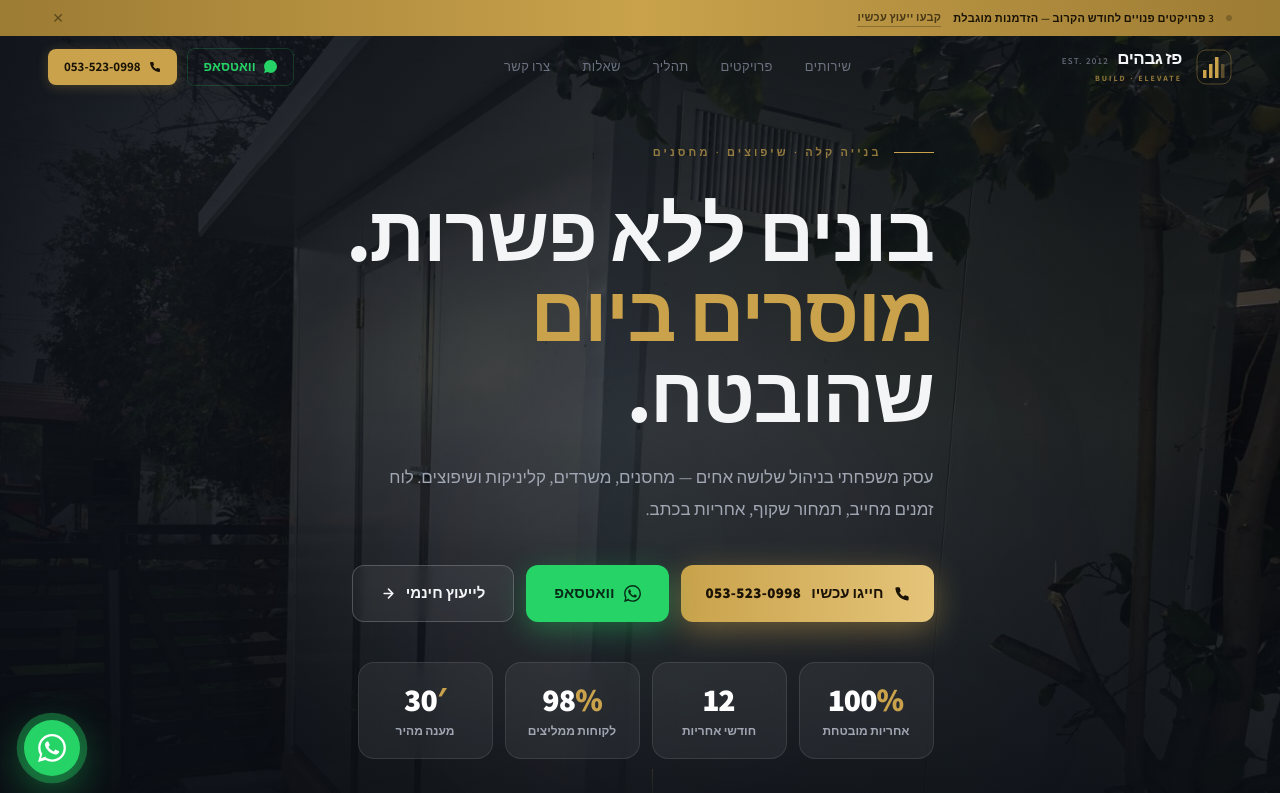
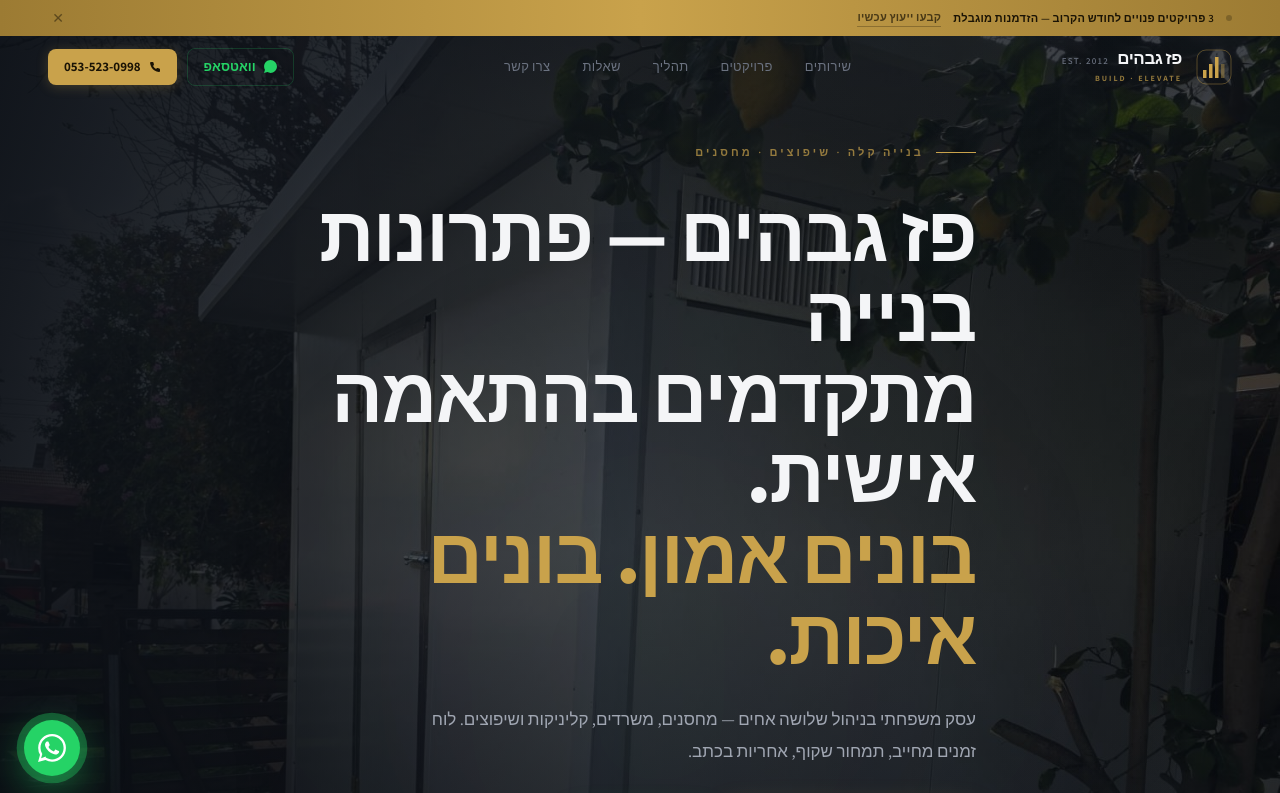
Before and after one commit to netanelfrhi94/paz-heights, a React (Vite) app: page / in a window 1280 px wide. Shown: the top 793 px of the page. Built offline with nearby package versions, Linux system fonts and the light colour scheme.

Commit message:
fix: update hero headline

```diff
--- a/src/components/Hero.jsx
+++ b/src/components/Hero.jsx
@@ -70,9 +70,9 @@ export default function Hero() {
 
           {/* H1 */}
           <motion.h1 {...fadeUp(0.2)} className="text-display text-pg-text mb-7">
-            בונים ללא פשרות.<br />
-            <span className="text-pg-gold">מוסרים ביום</span><br />
-            שהובטח.
+            פז גבהים — פתרונות בנייה<br />
+            מתקדמים בהתאמה אישית.<br />
+            <span className="text-pg-gold">בונים אמון. בונים איכות.</span>
           </motion.h1>
 
           {/* Sub */}
```
